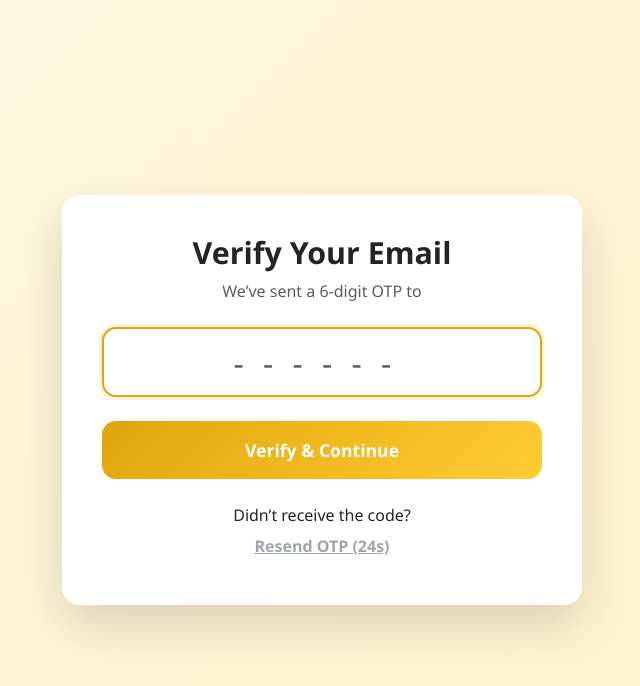
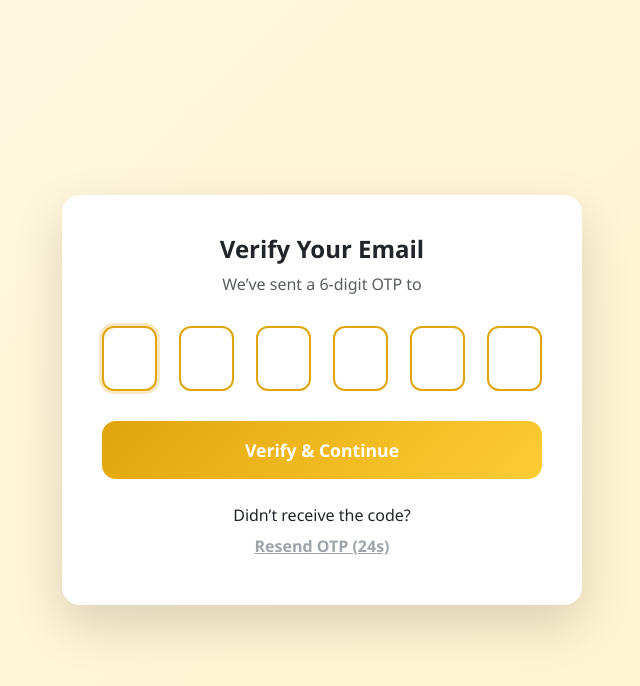
Before and after one commit to Harika67-coder285/proj-infosys, a Django app: template templates/verify_otp.html in a window 1280 px wide. Shown: the top 686 px of the page, without its empty margins (318-958 px from the left). Run offline with Django 5.2, Linux system fonts and the light colour scheme; the template is opened without the code that fills it, so the values that code supplies are empty; some libraries are stand-ins or nearby versions.

Commit message:
Update verify_otp.html

```diff
--- a/templates/verify_otp.html
+++ b/templates/verify_otp.html
@@ -10,11 +10,10 @@
 
 <style>
 body{
-    background: linear-gradient(135deg,#fff8e1,#fff3cd);
-    font-family: "Segoe UI",system-ui;
+  background:linear-gradient(135deg,#fff8e1,#fff3cd);
+  font-family:"Segoe UI",system-ui;
 }
 
-/* Center card */
 .otp-wrapper{
   min-height:100vh;
   display:flex;
@@ -23,35 +22,38 @@ body{
   padding:20px;
 }
 
-/* Card */
 .otp-card{
-    background:white;
+  background:#fff;
   width:100%;
   max-width:520px;
   border-radius:18px;
   padding:40px;
   box-shadow:0 20px 50px rgba(0,0,0,.15);
+  text-align:center;
 }
 
-/* Heading */
-.otp-card h4{
-    font-size:1.9rem;
-    font-weight:700;
+.otp-boxes{
+  display:flex;
+  justify-content:space-between;
+  gap:10px;
+  margin:30px 0;
 }
 
-/* OTP input */
-#otp{
-    height:70px;
-    font-size:32px;
-    letter-spacing:0.6em;
+.otp-box{
+  width:55px;
+  height:65px;
+  font-size:28px;
   text-align:center;
-    border-radius:14px;
+  border-radius:12px;
   border:2px solid rgb(225,165,12);
   outline:none;
-    box-shadow:0 0 0 3px rgba(225,165,12,.15);
+  font-weight:600;
 }
 
-/* Button */
+.otp-box:focus{
+  box-shadow:0 0 0 3px rgba(225,165,12,.25);
+}
+
 .verify-btn{
   height:58px;
   border-radius:14px;
@@ -62,7 +64,6 @@ body{
   font-size:1.1rem;
 }
 
-/* Shake animation */
 .shake{
   animation:shake .3s;
 }
@@ -81,38 +82,32 @@ body{
 <div class="otp-wrapper">
 <div class="otp-card">
 
-    <div class="text-center mb-4">
-      <h4>Verify Your Email</h4>
+<h4 class="fw-bold">Verify Your Email</h4>
 <p class="text-muted">
 We’ve sent a 6-digit OTP to<br>
 <strong>{{ email }}</strong>
 </p>
-    </div>
 
 <form id="otpForm">
 {% csrf_token %}
 <input type="hidden" id="email" value="{{ email }}">
+<input type="hidden" id="otp">
 
-      <div class="mb-4">
-        <input
-          type="text"
-          id="otp"
-          maxlength="6"
-          inputmode="numeric"
-          autocomplete="one-time-code"
-          class="form-control"
-          placeholder="------"
-          required>
+<div class="otp-boxes" id="otpBoxes">
+  <input class="otp-box" maxlength="1">
+  <input class="otp-box" maxlength="1">
+  <input class="otp-box" maxlength="1">
+  <input class="otp-box" maxlength="1">
+  <input class="otp-box" maxlength="1">
+  <input class="otp-box" maxlength="1">
 </div>
 
-      <button type="submit" class="verify-btn w-100">
-        Verify & Continue
-      </button>
+<button class="verify-btn w-100">Verify & Continue</button>
 </form>
 
-    <div id="msg" class="text-center mt-3 fw-semibold"></div>
+<div id="msg" class="mt-3 fw-semibold"></div>
 
-    <div class="text-center mt-4">
+<div class="mt-4">
 Didn’t receive the code?<br>
 <button id="resendBtn" class="btn btn-link fw-bold" disabled>
 Resend OTP (<span id="timer">30</span>s)
@@ -135,32 +130,46 @@ function getCookie(name){
 }
 const csrftoken=getCookie("csrftoken");
 
-const otpInput=document.getElementById("otp");
-otpInput.focus();
+const boxes=[...document.querySelectorAll(".otp-box")];
+boxes[0].focus();
 
-/* Numbers only + auto submit */
-otpInput.addEventListener("input",()=>{
-  otpInput.value=otpInput.value.replace(/[^0-9]/g,"");
-  if(otpInput.value.length===6){
+/* Only digits + move */
+boxes.forEach((box,i)=>{
+  box.addEventListener("input",()=>{
+    box.value=box.value.replace(/[^0-9]/g,"");
+    if(box.value && boxes[i+1]) boxes[i+1].focus();
+    updateOtp();
+  });
+
+  box.addEventListener("keydown",e=>{
+    if(e.key==="Backspace" && !box.value && boxes[i-1]){
+      boxes[i-1].focus();
+    }
+  });
+});
+
+/* Paste full OTP */
+document.getElementById("otpBoxes").addEventListener("paste",e=>{
+ e.preventDefault();
+ const data=(e.clipboardData||window.clipboardData).getData("text").replace(/\D/g,"").slice(0,6);
+ boxes.forEach((b,i)=>b.value=data[i]||"");
+ updateOtp();
+});
+
+/* Collect OTP */
+function updateOtp(){
+ const otp=boxes.map(b=>b.value).join("");
+ document.getElementById("otp").value=otp;
+ if(otp.length===6){
    document.getElementById("otpForm").requestSubmit();
  }
-});
-
-/* Paste support */
-otpInput.addEventListener("paste",e=>{
-  e.preventDefault();
-  const text=(e.clipboardData||window.clipboardData).getData("text");
-  otpInput.value=text.replace(/\D/g,"").slice(0,6);
-  if(otpInput.value.length===6){
-    document.getElementById("otpForm").requestSubmit();
 }
-});
 
 /* Submit */
 document.getElementById("otpForm").onsubmit=async e=>{
  e.preventDefault();
  const email=document.getElementById("email").value;
-  const otp=otpInput.value;
+ const otp=document.getElementById("otp").value;
 
  const res=await fetch("{% url 'verify_otp' %}",{
   method:"POST",
@@ -177,36 +186,36 @@ document.getElementById("otpForm").onsubmit=async e=>{
  if(result.status==="success"){
    setTimeout(()=>window.location.href="/"+result.redirect_url+"/",1000);
  }else{
-    otpInput.classList.add("shake");
-    setTimeout(()=>otpInput.classList.remove("shake"),300);
+   document.getElementById("otpBoxes").classList.add("shake");
+   setTimeout(()=>document.getElementById("otpBoxes").classList.remove("shake"),300);
  }
 };
 
 /* Resend */
-let timeLeft=30;
+let t=30;
+const timer=document.getElementById("timer");
 const resendBtn=document.getElementById("resendBtn");
-const timer=document.getElementById("timer");
 
-function startTimer(){
+function start(){
  resendBtn.disabled=true;
-  const t=setInterval(()=>{
-    timeLeft--;
-    timer.innerText=timeLeft;
-    if(timeLeft<=0){
-      clearInterval(t);
+ const i=setInterval(()=>{
+  t--;
+  timer.innerText=t;
+  if(t<=0){
+    clearInterval(i);
     resendBtn.disabled=false;
     resendBtn.innerText="Resend OTP";
   }
  },1000);
 }
-startTimer();
+start();
 
 resendBtn.onclick=async()=>{
  resendBtn.disabled=true;
  resendBtn.innerText="Sending...";
  const email=document.getElementById("email").value;
 
-  const res=await fetch("{% url 'resend_otp' %}",{
+ await fetch("{% url 'resend_otp' %}",{
   method:"POST",
   headers:{
     "Content-Type":"application/x-www-form-urlencoded",
@@ -215,13 +224,10 @@ resendBtn.onclick=async()=>{
   body:new URLSearchParams({email})
  });
 
-  const result=await res.json();
-  document.getElementById("msg").innerText=result.message;
-
-  timeLeft=30;
+ t=30;
  timer.innerText=30;
  resendBtn.innerHTML=`Resend OTP (<span id="timer">30</span>s)`;
-  startTimer();
+ start();
 };
 </script>
 
```
Lines whose indentation alone changed are shown as unchanged.
